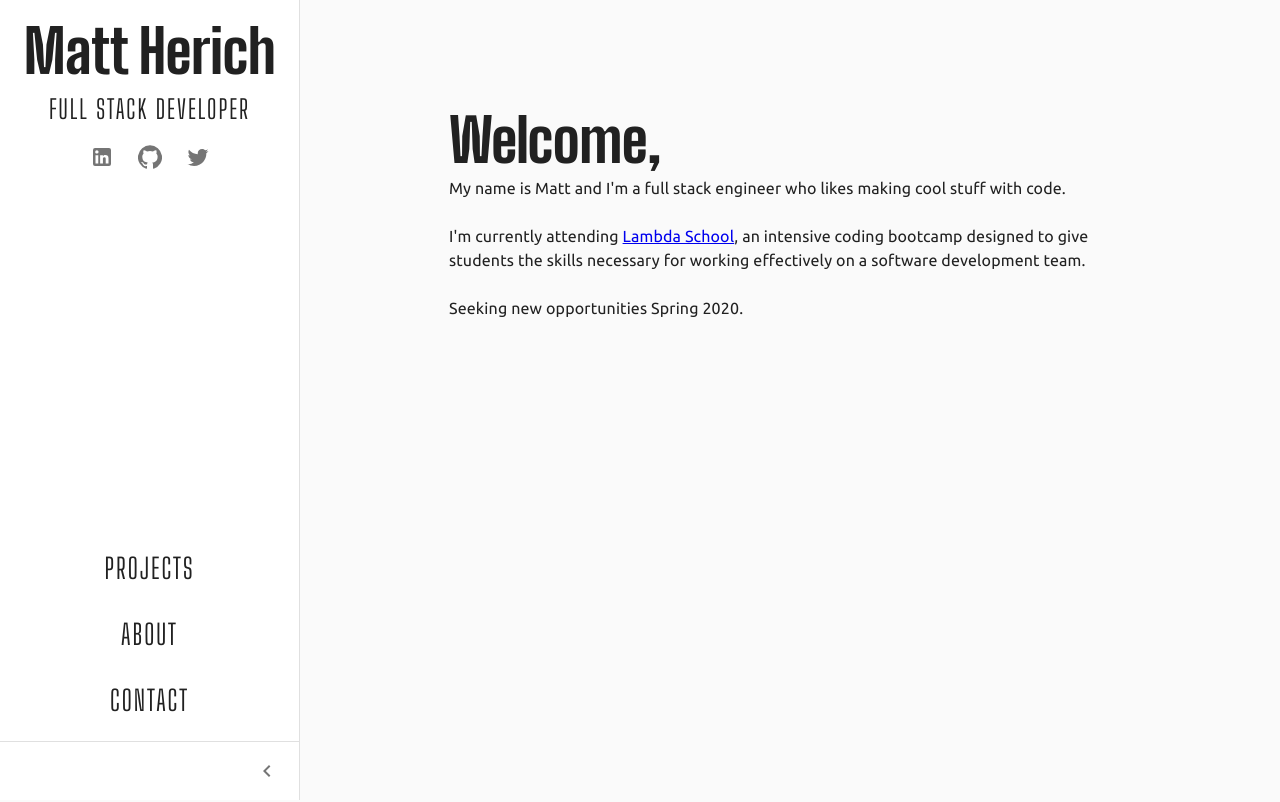
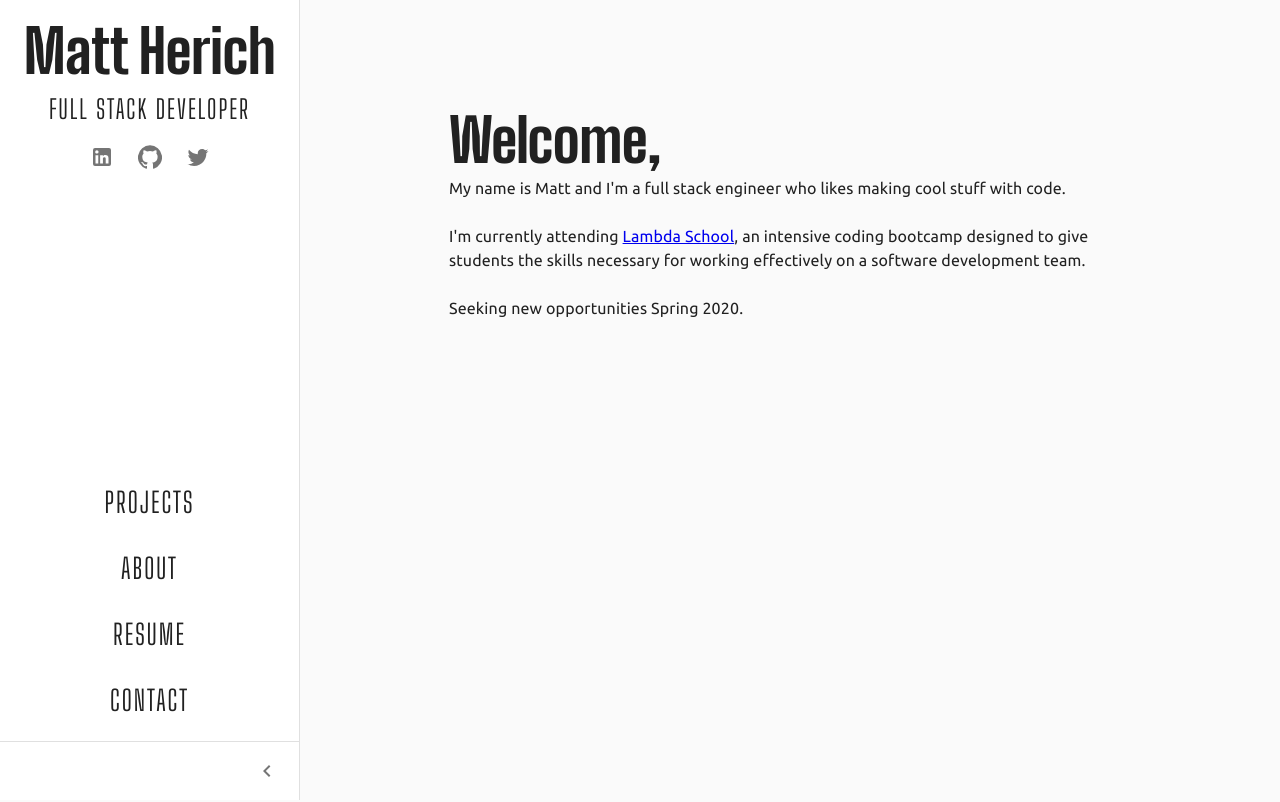
Before and after one commit to mjherich/Portfolio, a React (Create React App) app: page / in a window 1280 px wide. Shown: the top 802 px of the page. Built offline with nearby package versions, Linux system fonts and the light colour scheme.

Commit message:
Add resume link and enable smooth scroll

```diff
--- a/src/components/about/About.js
+++ b/src/components/about/About.js
@@ -4,7 +4,7 @@ import Divider from '@material-ui/core/Divider';
 
 export default function About() {
   return (
-    <section id="skills">
+    <section id="about">
       <Typography variant="h2">About</Typography>
       <Typography variant="h3">Entrepreneurship</Typography>
       <Typography variant="body1">I've always enjoyed working for myself and making my own schedule...</Typography>
--- a/src/components/navigation/Drawer.js
+++ b/src/components/navigation/Drawer.js
@@ -14,6 +14,7 @@ import ListItemText from '@material-ui/core/ListItemText';
 import LinkedInIcon from '@material-ui/icons/LinkedIn';
 import TwitterIcon from '@material-ui/icons/Twitter';
 import GitHubIcon from '@material-ui/icons/GitHub';
+import AnchorLink from 'react-anchor-link-smooth-scroll'
 
 import "./navigation.scss"
 import { Link } from '@material-ui/core';
@@ -111,13 +112,16 @@ export default function MiniDrawer({open, setOpen}) {
         </Typography>
       </Container>
       <List className={classes.list}>
-        <ListItem button>
+        <ListItem button component={AnchorLink} href="#projects">
           <ListItemText primary="Projects" />
         </ListItem>
-        <ListItem button>
+        <ListItem button component={AnchorLink} href="#about">
           <ListItemText primary="About" />
         </ListItem>
-        <ListItem button>
+        <ListItem button component="a" href="https://drive.google.com/file/d/1xaYv15OpAJUL9ev277nCf9cEUwdCVBmk/view?usp=sharing" target="_blank">
+          <ListItemText primary="Resume" />
+        </ListItem>
+        <ListItem button component={AnchorLink} href="#contact">
           <ListItemText primary="Contact" />
         </ListItem>
       </List>
--- a/src/components/navigation/navigation.scss
+++ b/src/components/navigation/navigation.scss
@@ -31,28 +31,6 @@
   user-select: none;
 }
 
-// 600px drawer breakpoint
-@media (max-width: 599px) {
-  // Disable collapse toggle
-  .MuiDivider-root,
-  .makeStyles-toolbar-13 {
-    display: none !important;
-  }
-  // Font size collapsed scaling
-  .makeStyles-drawerClose-12 {
-    h2.MuiTypography-root.MuiTypography-h2 {
-      font-size: 28px;
-    }
-    h6.MuiTypography-root.MuiTypography-subtitle1 {
-      font-size: 14px;
-    }
-    .MuiListItem-button span {
-      font-size: 20px;
-      line-height: 120%;
-    }
-  }
-}
-
 // Collapsed styles
 .makeStyles-drawerClose-12 {
   // Site title container
@@ -79,6 +57,7 @@
   p.MuiTypography-root.st-links.MuiTypography-body1 {
     display: flex;
     flex-direction: column;
+    width: 56px;
   }
   // Rotate nav links
   .MuiListItem-button span {
@@ -89,3 +68,25 @@
     margin-top: 15px;
   }
 }
+
+// 600px drawer breakpoint
+@media (max-width: 599px) {
+  // Disable collapse toggle
+  .MuiDivider-root,
+  .makeStyles-toolbar-13 {
+    display: none !important;
+  }
+  // Font size collapsed scaling
+  .makeStyles-drawerClose-12 {
+    h2.MuiTypography-root.MuiTypography-h2 {
+      font-size: 28px;
+    }
+    h6.MuiTypography-root.MuiTypography-subtitle1 {
+      font-size: 14px;
+    }
+    .MuiListItem-button span {
+      font-size: 20px;
+      line-height: 120%;
+    }
+  }
+}
```
Lines whose indentation alone changed are shown as unchanged.
